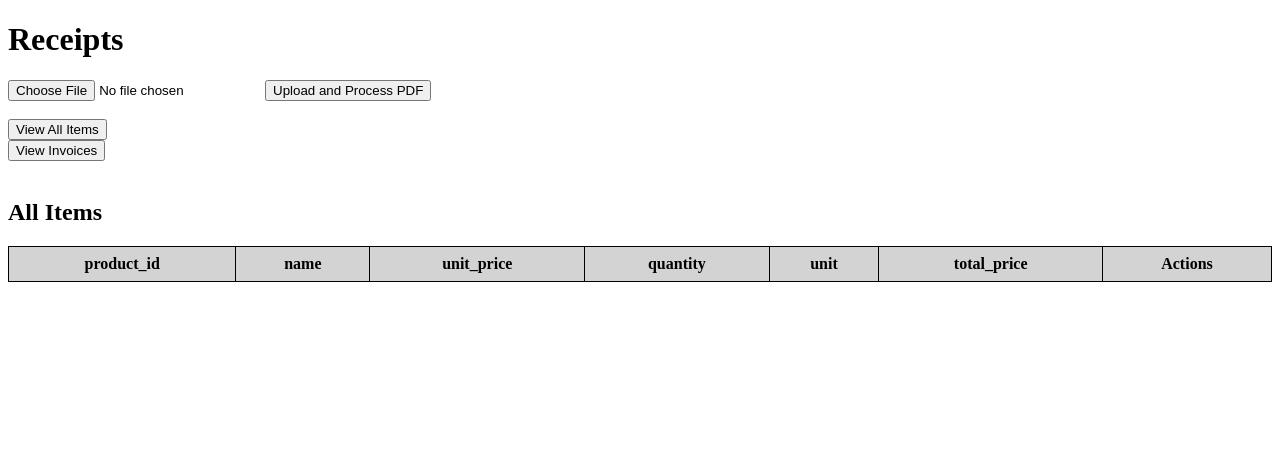
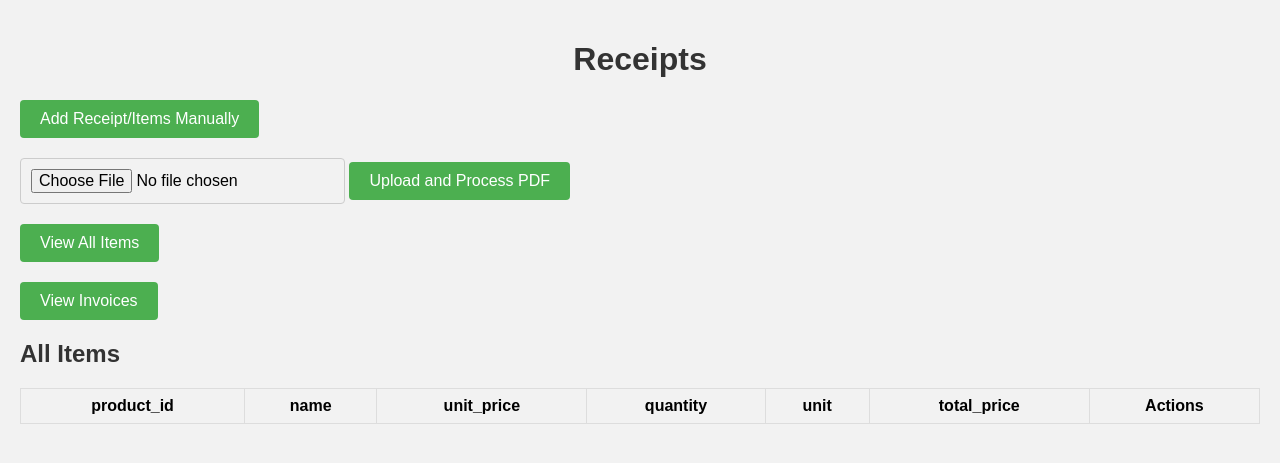
Before and after one commit to Timon-Schneider/Rewe-eBons-Scraper, a Flask app: page /items in a window 1280 px wide. Shown: the top 463 px of the page. Run offline with Flask 3, Linux system fonts and the light colour scheme; data comes from the database, SQL or seed files in the repository; data that the repository does not hold is empty.

Commit message:
Prettified website + manual receipt/item entry 1. Improved the overall look and feel to make it more visually appealing  and modern. 2. Added a new feature to manually add receipts and items.
1. Das Gesamtdesign wurde verbessert, um es ansprechender und
 moderner zu gestalten.
2. Eine neue Funktion wurde hinzugefügt, um Rechnungen und Artikel
 manuell hinzufügen zu können.

```diff
--- a/app/main.py
+++ b/app/main.py
@@ -594,6 +594,46 @@ def upload_file():
         os.remove(file_path)  # Delete the uploaded file after processing
     return redirect('/')
 
+@app.route('/add_receipt', methods=['GET', 'POST'])
+def add_receipt():
+    if request.method == 'POST':
+        items = []
+        item_names = request.form.getlist('item_name[]')
+        quantities = request.form.getlist('quantity[]')
+        units = request.form.getlist('unit[]')
+        unit_prices = request.form.getlist('unit_price[]')
+
+        for i in range(len(item_names)):
+            item_name = item_names[i]
+            quantity = quantities[i]
+            unit = units[i]
+            unit_price = unit_prices[i]
+
+            item = {
+                'name': item_name,
+                'quantity': quantity,
+                'unit': unit,
+                'unit_price': unit_price,
+                'total_price': str(float(quantity.replace(',', '.')) * float(unit_price.replace(',', '.')))
+            }
+            items.append(item)
+
+        company_info = {
+            'CompanyName': request.form.get('company_name'),
+            'street': request.form.get('street'),
+            'zip_code': request.form.get('zip_code'),
+            'city': request.form.get('city')
+        }
+        date = datetime.datetime.now().strftime("%d.%m.%Y")
+
+        write_to_database(items, '', company_info, date)
+
+        return redirect('/items')
+    else:
+        return render_template('index.html', view='add_receipt')
+
+
+
 @app.route('/reduce', methods=['POST'])
 def reduce_quantity():
     product_id = request.form['product_id']
--- a/app/templates/index.html
+++ b/app/templates/index.html
@@ -3,35 +3,142 @@
 <head>
     <title>Receipts</title>
     <style>
+        * {
+            box-sizing: border-box;
+        }
+
+        body {
+            font-family: Arial, sans-serif;
+            background-color: #f2f2f2;
+            margin: 0;
+            padding: 20px;
+        }
+
+        h1 {
+            text-align: center;
+            color: #333333;
+        }
+
+        h2 {
+            color: #333333;
+        }
+
+        form {
+            margin-bottom: 20px;
+        }
+
+        input[type="file"],
+        input[type="text"],
+        input[type="number"],
+        select {
+            padding: 10px;
+            font-size: 16px;
+            border: 1px solid #ccc;
+            border-radius: 4px;
+        }
+
+        button {
+            padding: 10px 20px;
+            font-size: 16px;
+            border: none;
+            border-radius: 4px;
+            background-color: #4CAF50;
+            color: white;
+            cursor: pointer;
+        }
+
+        button:hover {
+            background-color: #45a049;
+        }
+
         table {
             border-collapse: collapse;
             width: 100%;
+            margin-bottom: 20px;
         }
 
         th, td {
-            border: 1px solid black;
+            border: 1px solid #ddd;
             padding: 8px;
         }
 
         th {
-            background-color: lightgray;
+            background-color: #f2f2f2;
+        }
+
+        .form-row {
+            margin-bottom: 10px;
+        }
+
+        .item-row {
+            display: flex;
+            align-items: center;
+            margin-bottom: 10px;
+        }
+
+        .item-row input[type="text"],
+        .item-row input[type="number"] {
+            flex: 1;
+            margin-right: 10px;
+        }
+
+        .item-row button {
+            margin-left: 10px;
+            background-color: #4CAF50;
+        }
+
+        .table-row:nth-child(even) {
+            background-color: #f9f9f9;
+        }
+
+        .table-row:hover {
+            background-color: #e6e6e6;
+        }
+
+        .add-receipt-form-btn {
+            font-size: 16px;
+            padding: 12px 24px;
+            background-color: #1976D2;
+            color: white;
+            margin-top: 10px;
+        }
+
+        .add-receipt-form-btn:hover {
+            background-color: #0D47A1;
+        }
+
+        .remove-item {
+            background-color: #D32F2F !important;
+        }
+
+        .remove-item:hover {
+            background-color: #B71C1C !important;
         }
     </style>
 </head>
 <body>
     <h1>Receipts</h1>
+
+    <div class="form-row">
+        <form action="/add_receipt" method="get">
+            <button type="submit">Add Receipt/Items Manually</button>
+        </form>
+    </div>
+
     <form action="/upload" method="post" enctype="multipart/form-data">
         <input type="file" name="pdf_file">
         <button type="submit">Upload and Process PDF</button>
     </form>
-    <br>
+
+    <div class="form-row">
         <form action="/items" method="get">
             <button type="submit">View All Items</button>
         </form>
         <form action="/invoices" method="get">
             <button type="submit">View Invoices</button>
         </form>
-    <br>
+    </div>
+
     {% if view == 'items' %}
     <h2>All Items</h2>
     <table>
@@ -45,7 +152,7 @@
         </thead>
         <tbody>
             {% for row in data %}
-            <tr>
+            <tr class="table-row">
                 <td>{{ row[0] }}</td>
                 <td>{{ row[1] }}</td>
                 <td>{{ row[2] }}</td>
@@ -67,9 +174,50 @@
             {% endfor %}
         </tbody>
     </table>
+
+    {% elif view == 'add_receipt' %}
+    <h2>Add Receipt</h2>
+    <form action="/add_receipt" method="post">
+        <div class="form-row">
+            <label for="company_name">Company Name:</label>
+            <input type="text" name="company_name" required>
+        </div>
+
+        <div class="form-row">
+            <label for="street">Street:</label>
+            <input type="text" name="street" required>
+        </div>
+
+        <div class="form-row">
+            <label for="zip_code">ZIP Code:</label>
+            <input type="text" name="zip_code" required>
+        </div>
+
+        <div class="form-row">
+            <label for="city">City:</label>
+            <input type="text" name="city" required>
+        </div>
+
+        <h3>Items</h3>
+        <div id="items-container">
+            <div class="item-row">
+                <input type="text" name="item_name[]" placeholder="Item Name" required>
+                <input type="number" name="quantity[]" placeholder="Quantity" required>
+                <input type="text" name="unit[]" placeholder="Unit" required>
+                <input type="number" name="unit_price[]" step="0.01" placeholder="Unit Price" required>
+                <button type="button" class="remove-item">Remove</button>
+            </div>
+        </div>
+        <button type="button" id="add-item">Add Item</button>
+
+        <div class="form-row">
+            <button type="submit" class="add-receipt-form-btn">Add Receipt</button>
+        </div>
+    </form>
     {% elif view == 'invoices' %}
     <h2>Invoices</h2>
     <form action="/invoices" method="get">
+        <div class="form-row">
             <select name="filter">
                 <option value="">All</option>
                 {% for pdf_file in pdf_files %}
@@ -77,6 +225,7 @@
                 {% endfor %}
             </select>
             <button type="submit">Apply Filter</button>
+        </div>
     </form>
     <table>
         <thead>
@@ -88,7 +237,7 @@
         </thead>
         <tbody>
             {% for row in data %}
-            <tr>
+            <tr class="table-row">
                 <td>{{ row[0] }}</td>
                 <td>{{ row[1] }}</td>
                 <td>{{ row[2] }}</td>
@@ -102,5 +251,26 @@
         </tbody>
     </table>
     {% endif %}
+
+    <script>
+        document.getElementById("add-item").addEventListener("click", function () {
+            var container = document.getElementById("items-container");
+            var row = document.createElement("div");
+            row.classList.add("item-row");
+            row.innerHTML = '<input type="text" name="item_name[]" placeholder="Item Name" required>' +
+                '<input type="number" name="quantity[]" placeholder="Quantity" required>' +
+                '<input type="text" name="unit[]" placeholder="Unit" required>' +
+                '<input type="number" name="unit_price[]" step="0.01" placeholder="Unit Price" required>' +
+                '<button type="button" class="remove-item">Remove</button>';
+            container.appendChild(row);
+        });
+
+        document.addEventListener("click", function (event) {
+            if (event.target.classList.contains("remove-item")) {
+                var row = event.target.parentNode;
+                row.parentNode.removeChild(row);
+            }
+        });
+    </script>
 </body>
 </html>
```
Lines whose indentation alone changed are shown as unchanged.
